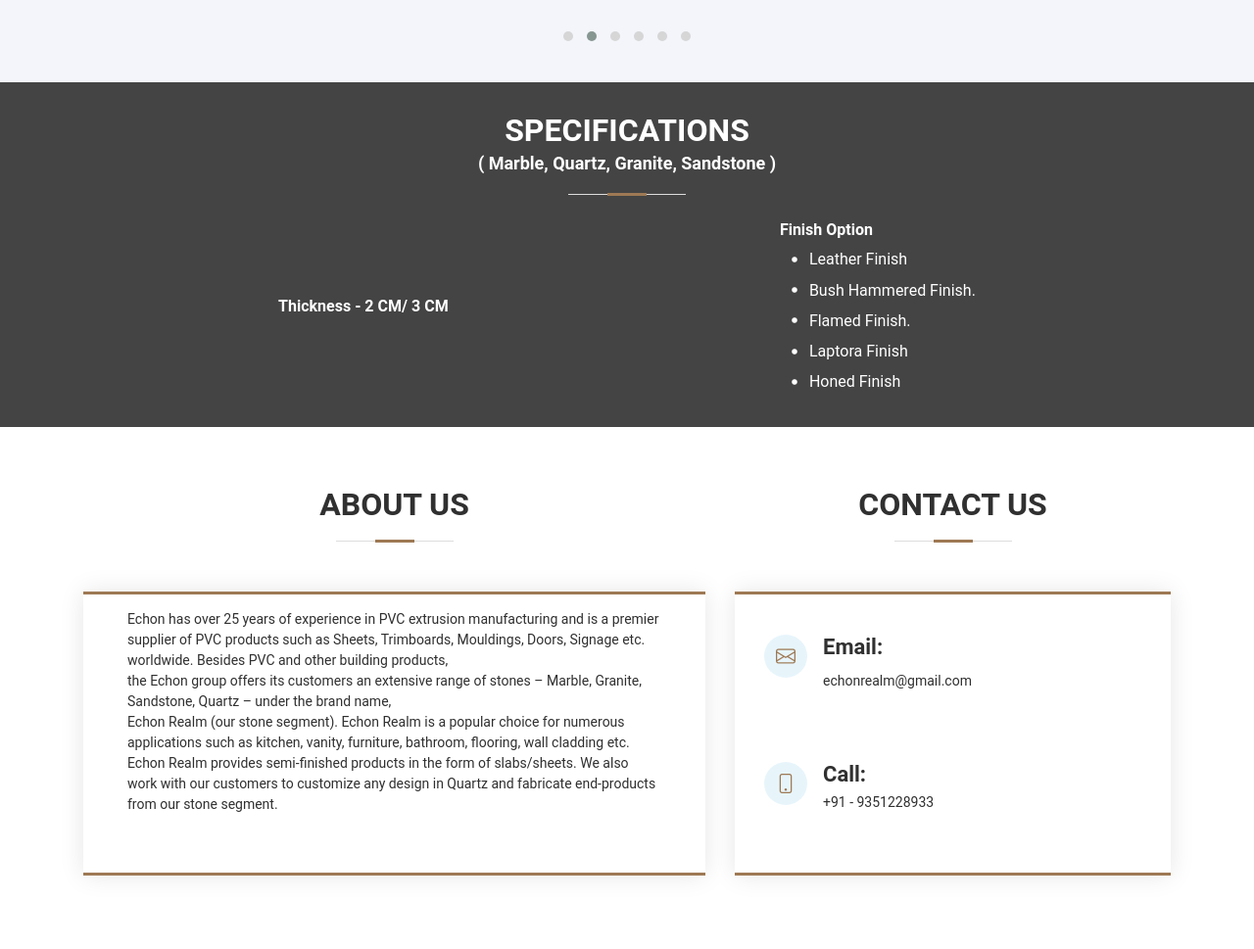
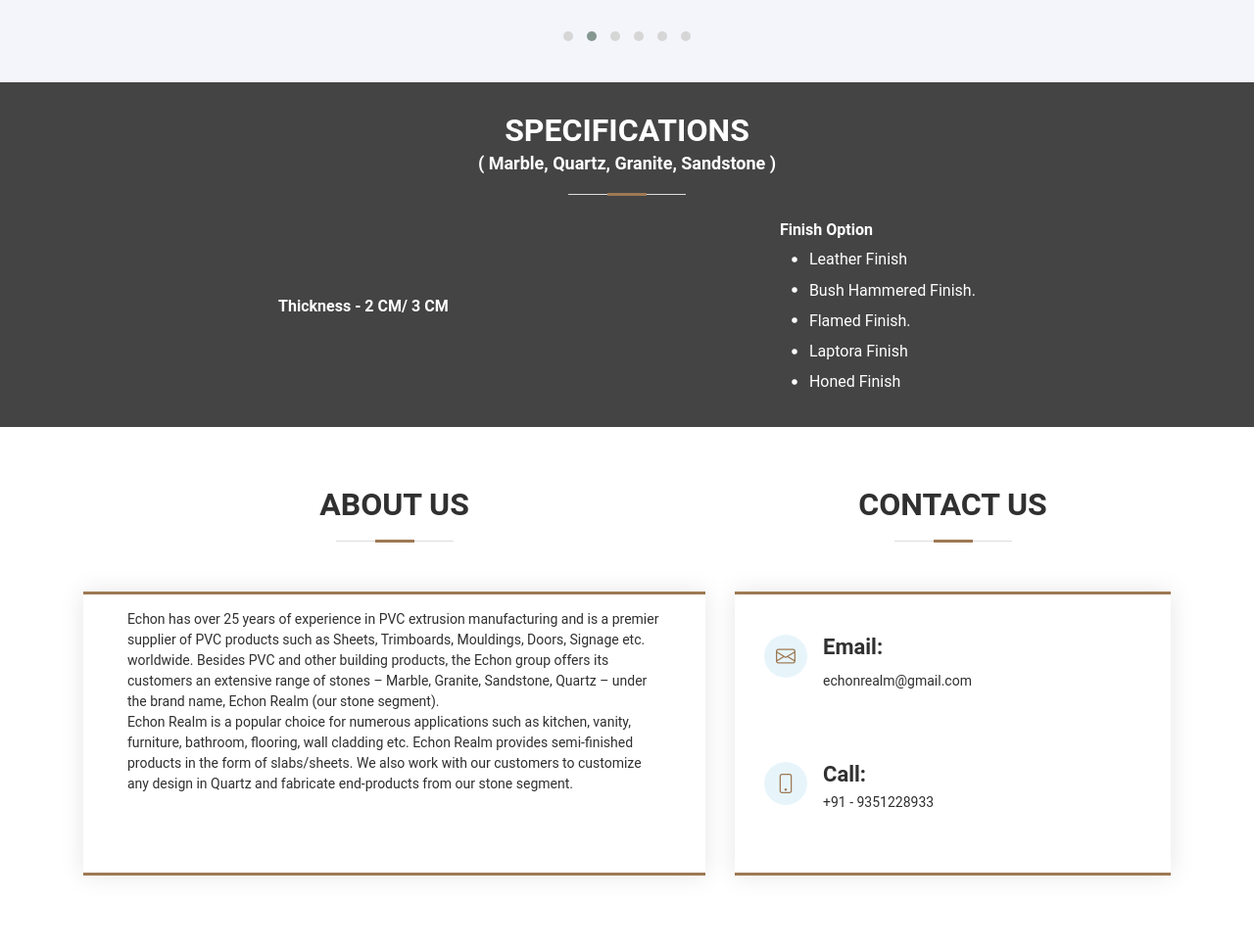
Before and after one commit to kinalg20/Echon, a website: page index.html in a window 1280 px wide. Shown: the part 2500-3469 px from the top of the page at 98% size. Drawn offline with nearby package versions, Linux system fonts and the light colour scheme.

Commit message:
Update index.html

```diff
--- a/index.html
+++ b/index.html
@@ -896,9 +896,9 @@
               <div class="col-12">
                 <p style="padding-left: 0;">
                   Echon has over 25 years of experience in PVC extrusion manufacturing and is a premier supplier of PVC products such as Sheets,
-                  Trimboards, Mouldings, Doors, Signage etc. worldwide. Besides PVC and other building products,<br>
-                  the Echon group offers its customers an extensive range of stones – Marble, Granite, Sandstone, Quartz – under the brand name,<br>
-                  Echon Realm (our stone segment). Echon Realm is a popular choice for numerous applications such as kitchen, vanity, furniture, bathroom, flooring, wall cladding etc.
+                  Trimboards, Mouldings, Doors, Signage etc. worldwide. Besides PVC and other building products,
+                  the Echon group offers its customers an extensive range of stones – Marble, Granite, Sandstone, Quartz – under the brand name,
+                  Echon Realm (our stone segment).<br> Echon Realm is a popular choice for numerous applications such as kitchen, vanity, furniture, bathroom, flooring, wall cladding etc.
                   Echon Realm provides semi-finished products in the form of slabs/sheets.
                   We also work with our customers to customize any design in Quartz and fabricate end-products from our stone segment.
                 </p>
```
